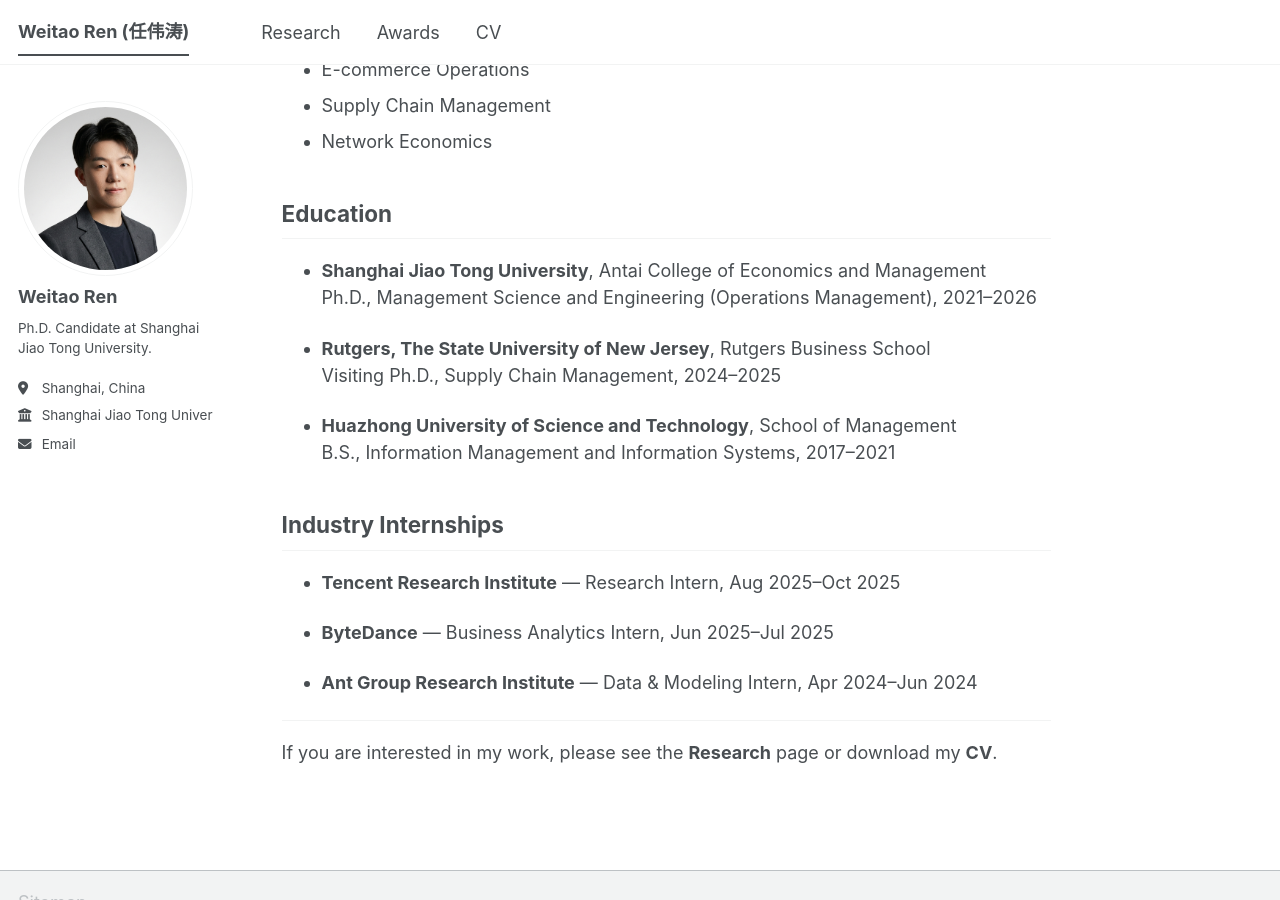
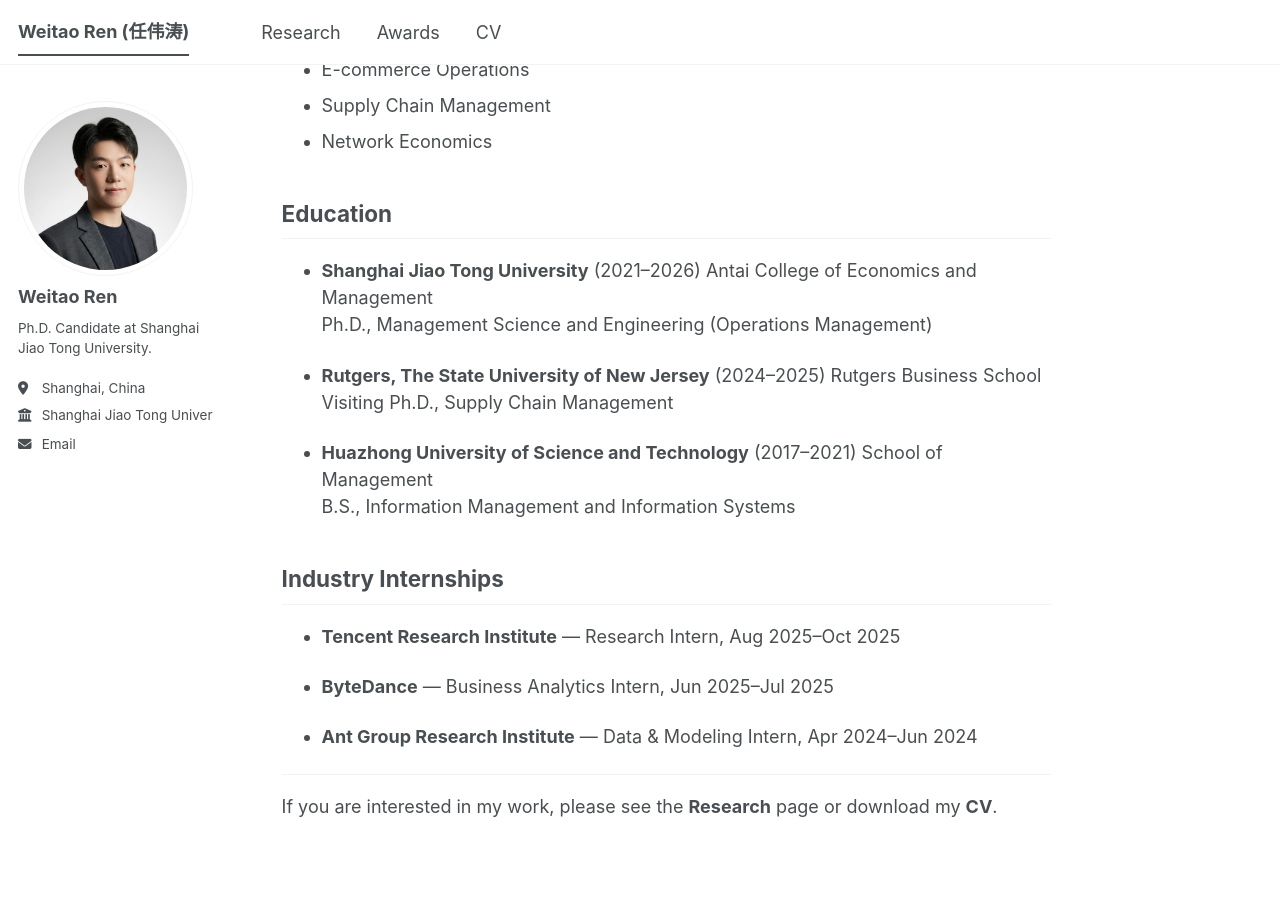
Before and after one commit to weitaoren/weitaoren.github.io, a Jekyll site: the page built from _pages/about.md, in a window 1280 px wide and 900 px high, scrolled down 489 px. Built offline with Jekyll 4.4.1, drawn with Linux system fonts in a browser that asks for light colours; a script bundle is joined from its source files by our own code; library files that are not in the unit come from our copies.

```diff
--- a/_pages/about.md
+++ b/_pages/about.md
@@ -22,14 +22,17 @@ My research lies at the **Operations–Marketing interface**, with a focus on **
 
 ## Education
 
-- **Shanghai Jiao Tong University**, Antai College of Economics and Management
-  Ph.D., Management Science and Engineering (Operations Management), 2021–2026
+- **Shanghai Jiao Tong University** (2021–2026)
+  Antai College of Economics and Management
+  Ph.D., Management Science and Engineering (Operations Management)
 
-- **Rutgers, The State University of New Jersey**, Rutgers Business School
-  Visiting Ph.D., Supply Chain Management, 2024–2025
+- **Rutgers, The State University of New Jersey** (2024–2025)
+  Rutgers Business School
+  Visiting Ph.D., Supply Chain Management
 
-- **Huazhong University of Science and Technology**, School of Management
-  B.S., Information Management and Information Systems, 2017–2021
+- **Huazhong University of Science and Technology** (2017–2021)
+  School of Management
+  B.S., Information Management and Information Systems
 
 ## Industry Internships
 
```
